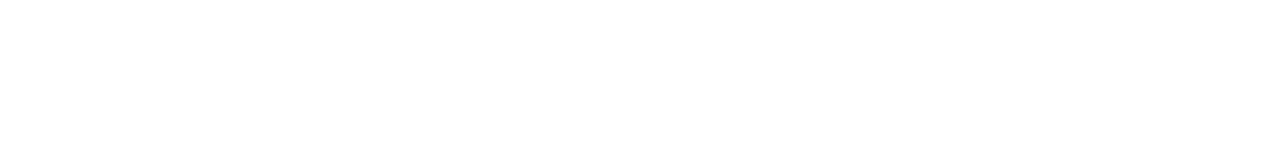
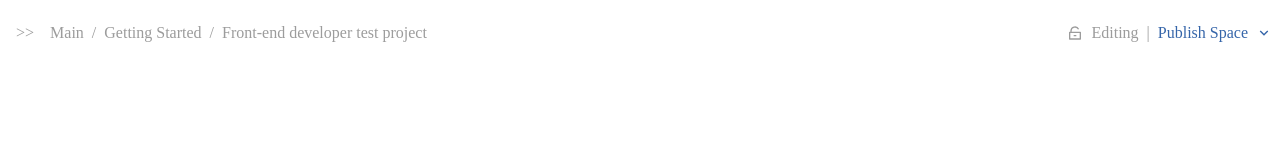
Before and after one commit to awaisanwar544/web-blocks, a plain HTML site: page index.html in a window 1280 px wide. Drawn offline with Linux system fonts and the light colour scheme.

Commit message:
Add header

```diff
--- a/index.html
+++ b/index.html
@@ -9,7 +9,28 @@
   <title>HelpJuice - Block Web Editor</title>
 </head>
 <body>
-
+  <header class="flex-row justify-content-between">
+    <div id="site-map">
+      <ul class="list-style-none">
+        <li><span>>></span></li>
+        <li><span>Main</span></li>
+        <li><span>Getting Started</span></li>
+        <li><span>Front-end developer test project</span></li>
+      </ul>
+    </div>
+    <div id="operations">
+      <ul class="flex-row list-style-none">
+        <li>
+          <svg xmlns="http://www.w3.org/2000/svg" viewBox="0 0 24 24" width="16" height="16"><path fill="none" d="M0 0h24v24H0z"/><path d="M7 10h13a1 1 0 0 1 1 1v10a1 1 0 0 1-1 1H4a1 1 0 0 1-1-1V11a1 1 0 0 1 1-1h1V9a7 7 0 0 1 13.262-3.131l-1.789.894A5 5 0 0 0 7 9v1zm-2 2v8h14v-8H5zm5 3h4v2h-4v-2z" fill="rgba(156,156,156,1)"/></svg>
+          <span>Editing</span>
+        </li>
+        <li>
+          <span class="blue-color">Publish Space</span>
+          <svg xmlns="http://www.w3.org/2000/svg" viewBox="0 0 24 24" width="16" height="16" style="margin-left: 0.5em"><path fill="none" d="M0 0h24v24H0z"/><path d="M12 13.172l4.95-4.95 1.414 1.414L12 16 5.636 9.636 7.05 8.222z" fill="rgba(53,101,169,1)"/></svg>
+        </li>
+      </ul>
+    </div>
+  </header>
 
   <script src="./js/main.js"></script>
 </body>
--- a/styles/main.css
+++ b/styles/main.css
@@ -63,3 +63,53 @@
 .p-0 {
   padding: 0;
 }
+
+header {
+  align-items: center;
+  font-size: 1em;
+  color: #9c9c9c;
+}
+
+#site-map > ul {
+  display: flex;
+  margin: 0;
+  padding: 0;
+}
+
+#site-map > ul > li {
+  margin-left: 0.5em;
+}
+
+#site-map > ul > li:before {
+  content: "/";
+}
+
+#site-map > ul :nth-child(-n+2):before {
+  content: "";
+}
+
+#site-map > ul > li > span {
+  margin-left: 0.5em;
+}
+
+#site-map > ul :nth-child(1) > span {
+  margin-left: 0;
+}
+
+#operations > ul > li {
+  margin-left: 0.5em;
+  display: flex;
+  align-items: center;
+}
+
+#operations > ul > li:before {
+  content: "|";
+}
+
+#operations > ul :nth-child(1):before {
+  content: "";
+}
+
+#operations > ul > li > span {
+  margin-left: 0.5em;
+}
```
